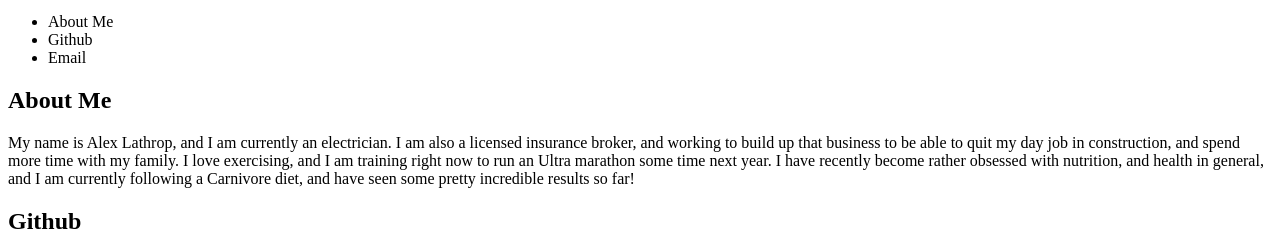
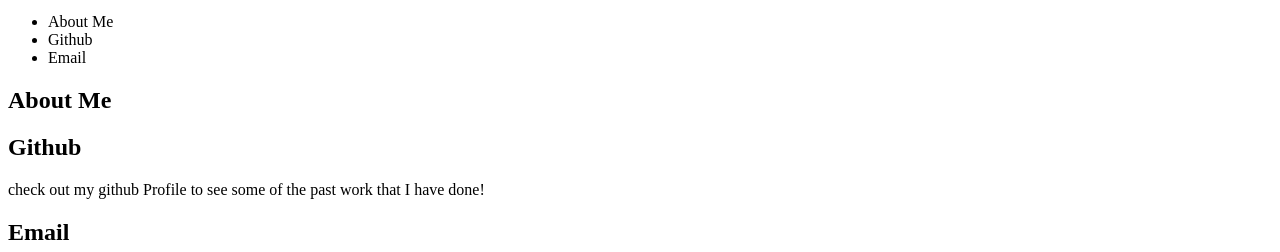
Before and after one commit to Alathrop2/Portfolio, a plain HTML site: page index.html in a window 1280 px wide. Shown: the part 101-353 px from the top of the page. Drawn offline with Linux system fonts and the light colour scheme.

Commit message:
took out html

```diff
--- a/index.html
+++ b/index.html
@@ -23,11 +23,7 @@
         <section class="About-Me">
             <h2>About Me</h2>
             <p>
-                My name is Alex Lathrop, and I am currently an electrician. I am
-                also a licensed insurance broker, and working to build up that
-                business to be able to quit my day job in construction, and spend
-                more time with my family. I love exercising, and I am training right now to run an Ultra marathon some time next year.
-                I have recently become rather obsessed with nutrition, and health in general, and I am currently following a Carnivore diet, and have seen some pretty incredible results so far!
+
 
             </p>
         </section>
```
